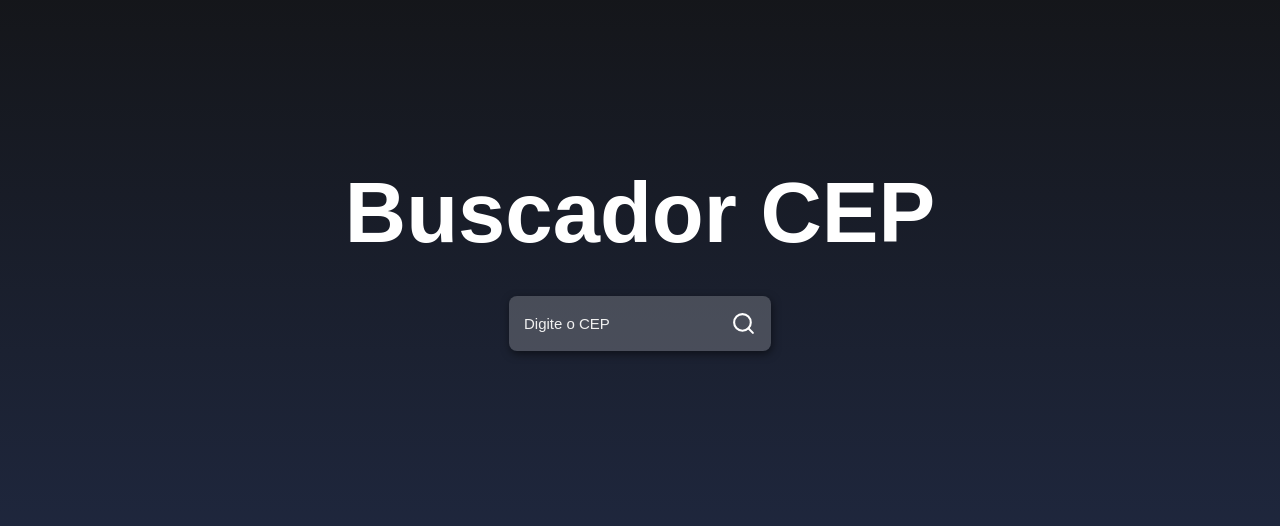
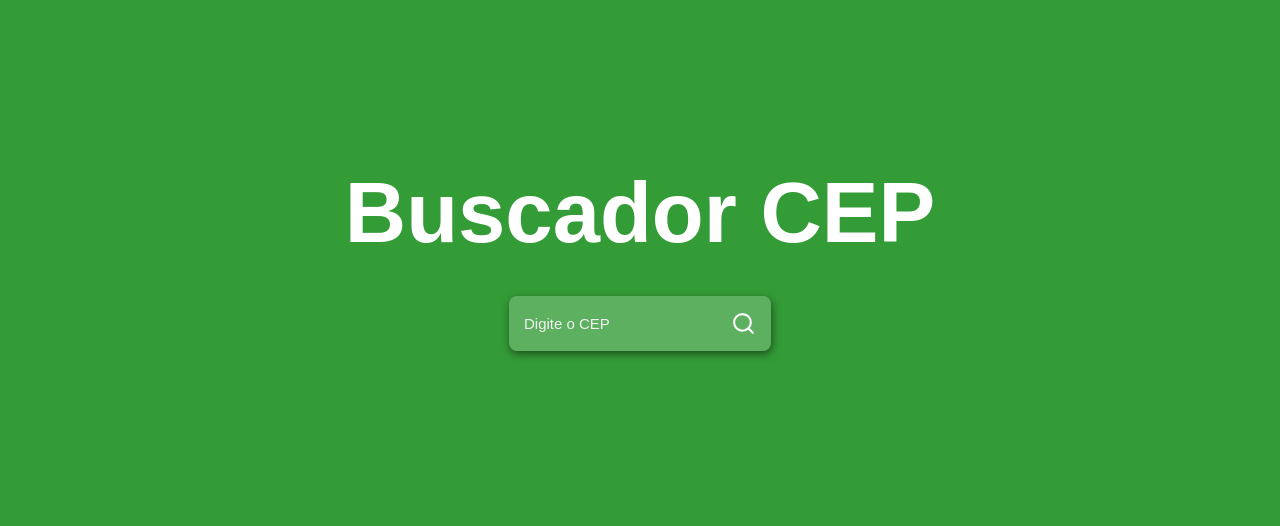
Before and after one commit to laralrnc/BuscadorCEP, a React (Create React App) app: page / in a window 1280 px wide. Shown: the part 126-652 px from the top of the page. Built offline with nearby package versions, Linux system fonts and the light colour scheme.

Commit message:
Correção

```diff
--- a/src/App.js
+++ b/src/App.js
@@ -53,8 +53,9 @@ function App() {
           <span>Desenvolvido por Lara Lourenço.</span>
         </main>
       )}
+    </div>
 
-    </div>
+
   );
 }
 
--- a/src/styles.css
+++ b/src/styles.css
@@ -4,7 +4,7 @@
     justify-content: center;
     align-items: center;
     flex-direction: column;
-    background: linear-gradient(#121212, #212b46);
+    background: #349c37;
 }
 .title{
     font-size: 85px;
```
